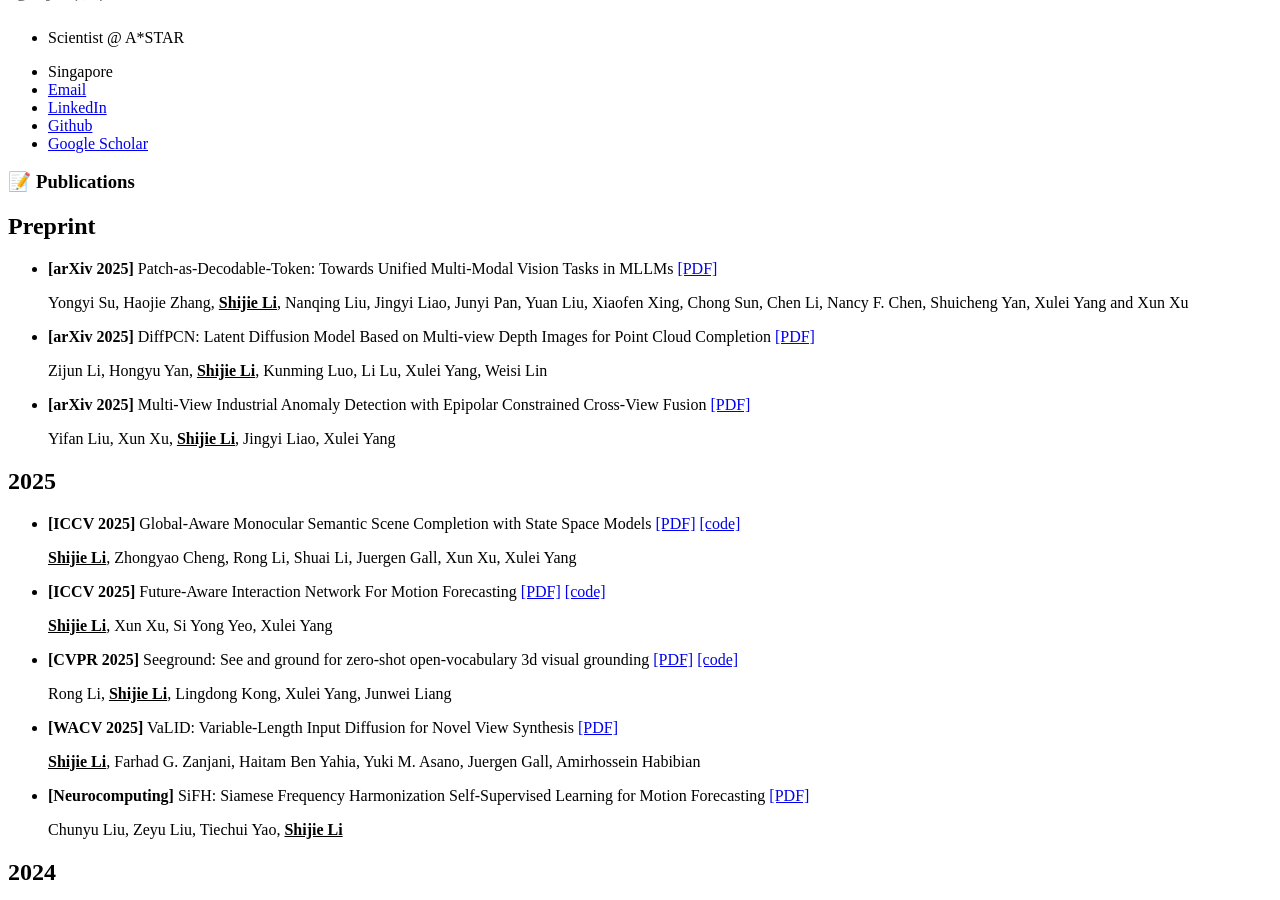
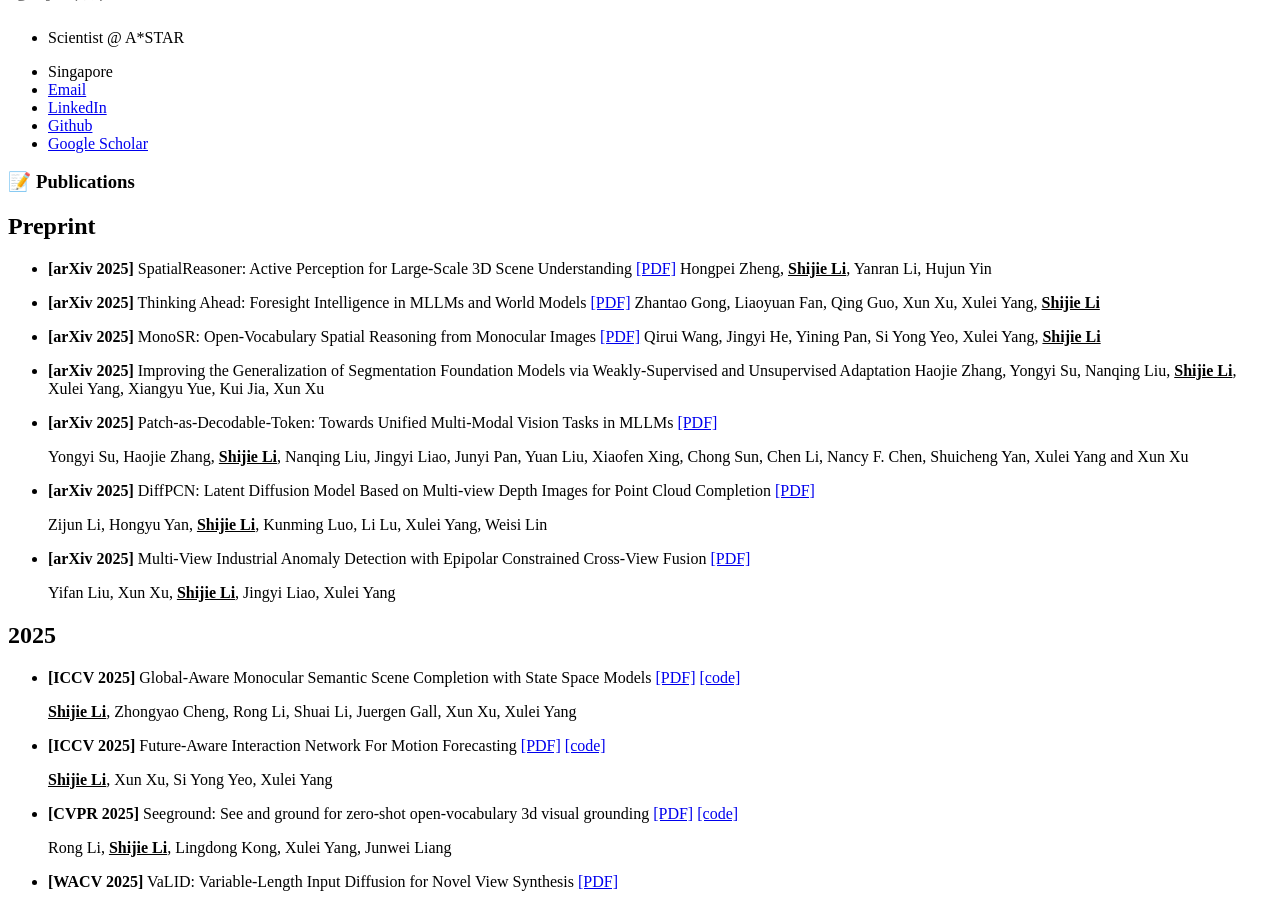
Before and after one commit to sj-li/sj-li.github.io, a Jekyll site: the page built from _pages/includes/pub.md, in a window 1280 px wide and 900 px high, scrolled down 591 px. Built offline with Jekyll 4.4.1, drawn with Linux system fonts in a browser that asks for light colours; our own code applies the rules of GitHub Pages for plain Markdown files.

Commit message:
Update pub.md

```diff
--- a/_pages/includes/pub.md
+++ b/_pages/includes/pub.md
@@ -3,6 +3,18 @@
 # 📝 Publications
 
 ## Preprint
+- **[arXiv 2025]** SpatialReasoner: Active Perception for Large-Scale 3D Scene Understanding [[PDF]](https://arxiv.org/abs/2512.03284)
+  Hongpei Zheng,  **<u>Shijie Li</u>**, Yanran Li, Hujun Yin
+
+- **[arXiv 2025]** Thinking Ahead: Foresight Intelligence in MLLMs and World Models [[PDF]](https://arxiv.org/abs/2511.18735)
+  Zhantao Gong, Liaoyuan Fan, Qing Guo, Xun Xu, Xulei Yang, **<u>Shijie Li</u>**
+
+- **[arXiv 2025]** MonoSR: Open-Vocabulary Spatial Reasoning from Monocular Images [[PDF]](https://arxiv.org/abs/2511.18735)
+  Qirui Wang, Jingyi He, Yining Pan, Si Yong Yeo, Xulei Yang, **<u>Shijie Li</u>**
+
+- **[arXiv 2025]** Improving the Generalization of Segmentation Foundation Models via Weakly-Supervised and Unsupervised Adaptation
+  Haojie Zhang, Yongyi Su, Nanqing Liu, **<u>Shijie Li</u>**, Xulei Yang, Xiangyu Yue, Kui Jia, Xun Xu
+
 - **[arXiv 2025]** Patch-as-Decodable-Token: Towards Unified Multi-Modal Vision Tasks in MLLMs [[PDF]](https://arxiv.org/pdf/2510.01954)
 
   Yongyi Su, Haojie Zhang, **<u>Shijie Li</u>**, Nanqing Liu, Jingyi Liao, Junyi Pan, Yuan Liu, Xiaofen Xing, Chong Sun, Chen Li, Nancy F. Chen, Shuicheng Yan, Xulei Yang and Xun Xu
```
